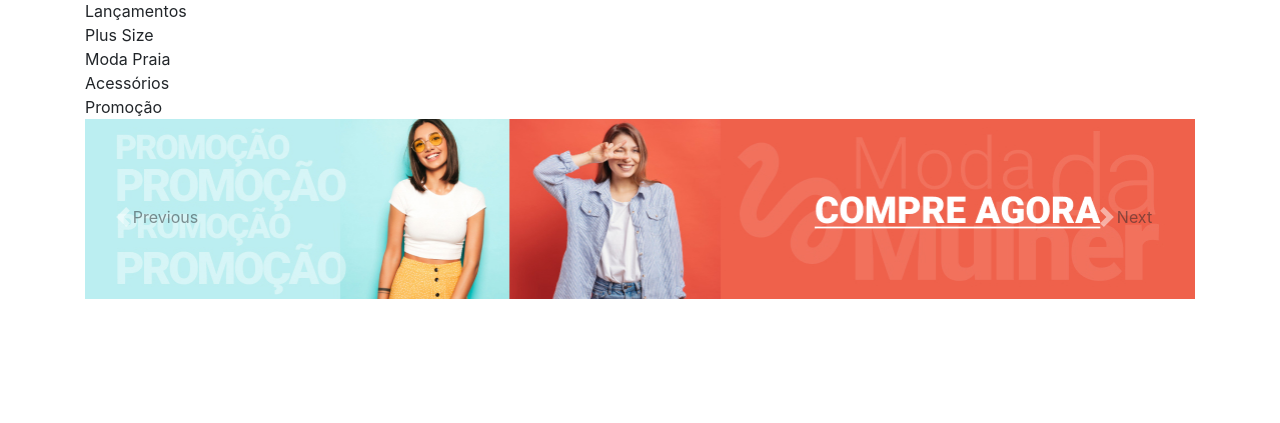
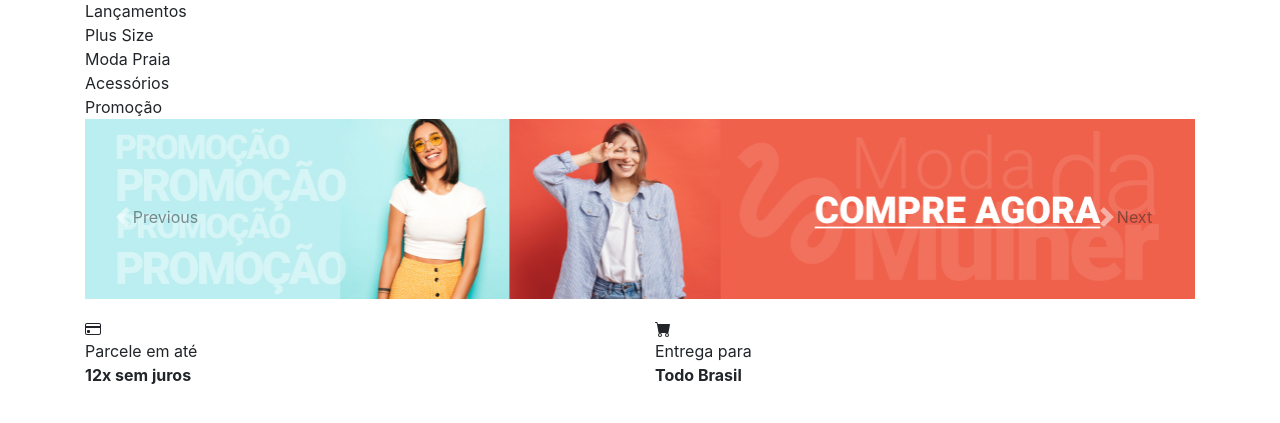
Before and after one commit to AdaltonVitor/loja-de-roupas-front, a plain HTML site: page index.html in a window 1280 px wide. Shown: the part 79-502 px from the top of the page. Drawn offline with nearby package versions, Linux system fonts and the light colour scheme.

Commit message:
banner fixo
banner fixos procionais com 6 colunas

```diff
--- a/index.html
+++ b/index.html
@@ -165,12 +165,42 @@
 
       </section>
       <!--end banner rotativo-->
+      <!--baners procionais com 6 cols-->
+      <section class="container">
 
-      <section class="container">
         <section class="row">
 
+          <article class="col-md-6">
+
+            <svg xmlns="http://www.w3.org/2000/svg" width="16" height="16" fill="currentColor" class="bi bi-credit-card" viewBox="0 0 16 16">
+              <path d="M0 4a2 2 0 0 1 2-2h12a2 2 0 0 1 2 2v8a2 2 0 0 1-2 2H2a2 2 0 0 1-2-2V4zm2-1a1 1 0 0 0-1 1v1h14V4a1 1 0 0 0-1-1H2zm13 4H1v5a1 1 0 0 0 1 1h12a1 1 0 0 0 1-1V7z"/>
+              <path d="M2 10a1 1 0 0 1 1-1h1a1 1 0 0 1 1 1v1a1 1 0 0 1-1 1H3a1 1 0 0 1-1-1v-1z"/>
+            </svg>
+
+            <p>
+              Parcele em até<br>
+               <strong>12x sem juros</strong>
+            </p>
+
+          </article>
+
+          <article class="col-md-6">
+
+            <svg xmlns="http://www.w3.org/2000/svg" width="16" height="16" fill="currentColor" class="bi bi-cart-fill" viewBox="0 0 16 16">
+              <path d="M0 1.5A.5.5 0 0 1 .5 1H2a.5.5 0 0 1 .485.379L2.89 3H14.5a.5.5 0 0 1 .491.592l-1.5 8A.5.5 0 0 1 13 12H4a.5.5 0 0 1-.491-.408L2.01 3.607 1.61 2H.5a.5.5 0 0 1-.5-.5zM5 12a2 2 0 1 0 0 4 2 2 0 0 0 0-4zm7 0a2 2 0 1 0 0 4 2 2 0 0 0 0-4zm-7 1a1 1 0 1 1 0 2 1 1 0 0 1 0-2zm7 0a1 1 0 1 1 0 2 1 1 0 0 1 0-2z"/>
+            </svg>
+
+            <p>
+              Entrega para<br>
+               <strong>Todo Brasil</strong>
+            </p>
+
+          </article>
+
         </section>
+
       </section>
+       <!-- end baners procionais com 6 cols-->
     </main>
 
 
```
